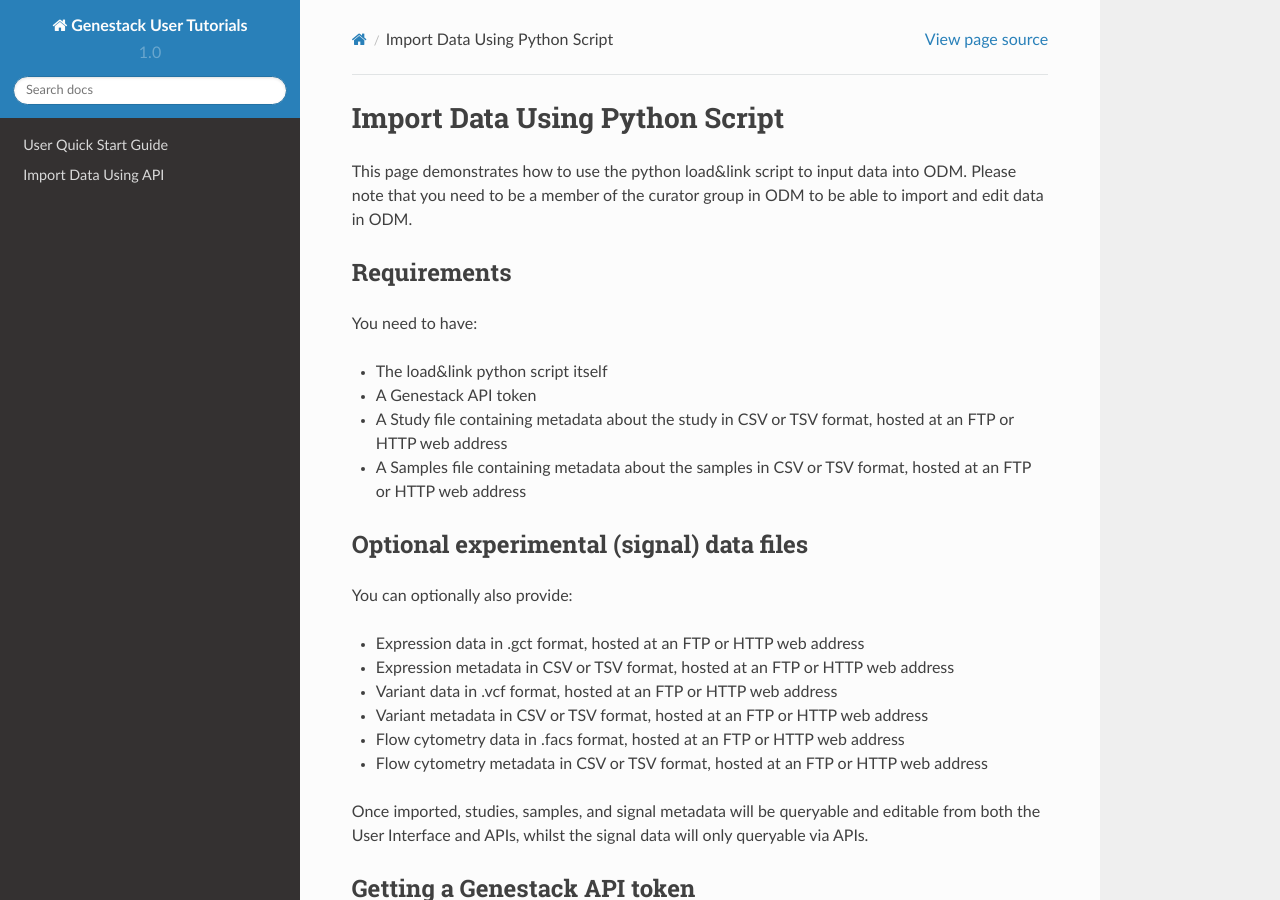
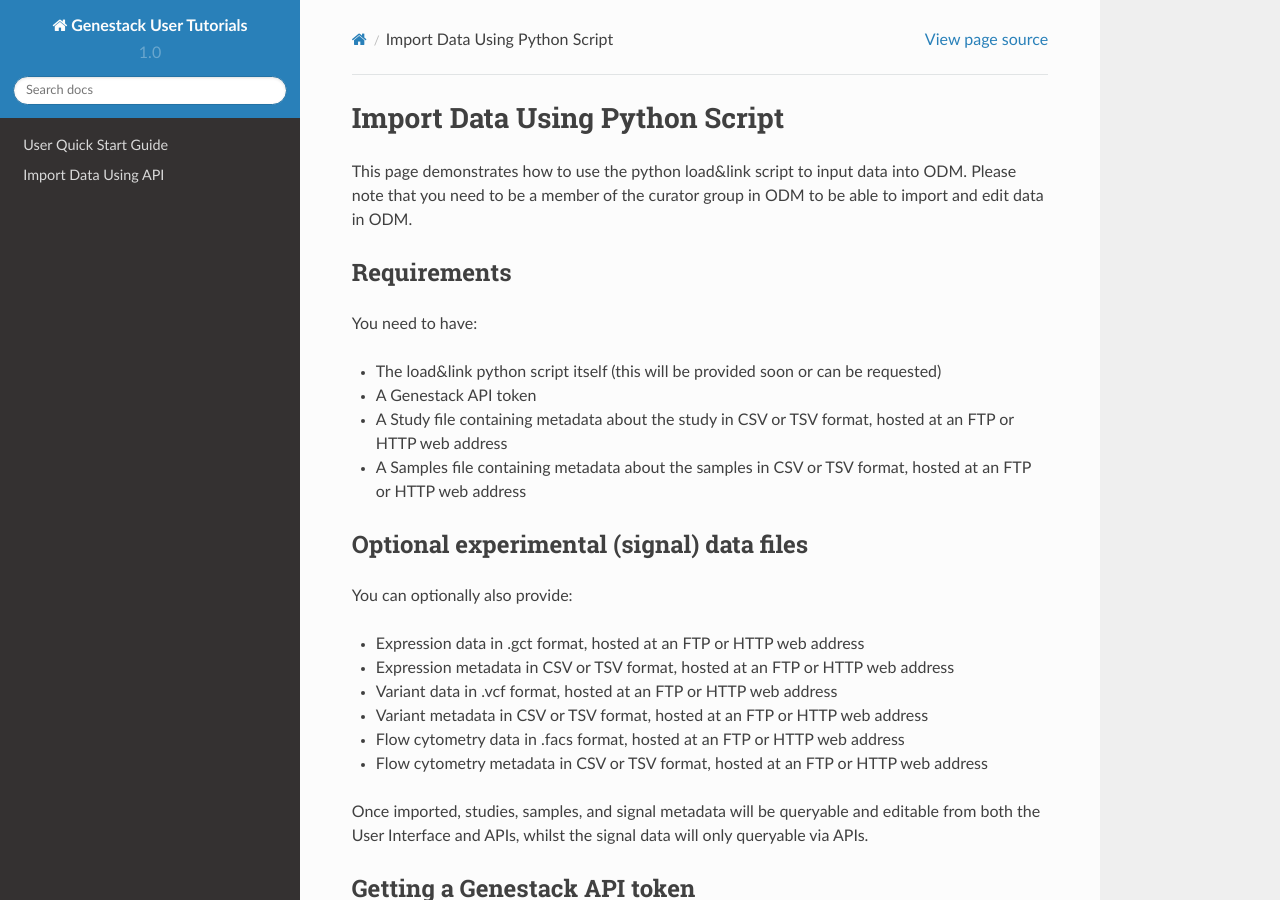
Before and after one commit to genestack/user-guide, a Sphinx documentation site: the page built from source/doc-odm-user-guide/import-data-using-python-script.rst, in a window 1280 px wide and 900 px high. Built offline with Sphinx 7.4.7 and the Read the Docs theme 2.0.0, drawn with Linux system fonts in a browser that asks for light colours.

Commit message:
Update import-data-using-python-script.rst
Added (script will be provided soon or can be requested)

```diff
--- a/source/doc-odm-user-guide/import-data-using-python-script.rst
+++ b/source/doc-odm-user-guide/import-data-using-python-script.rst
@@ -8,7 +8,7 @@
 
 You need to have:
 
-- The load&link python script itself
+- The load&link python script itself (this will be provided soon or can be requested)
 
 - A Genestack API token
 
```
